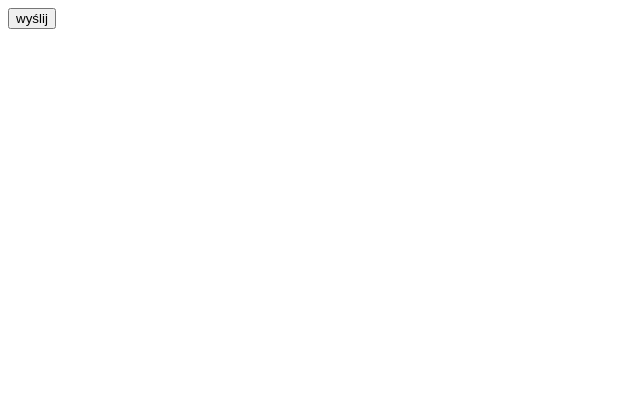
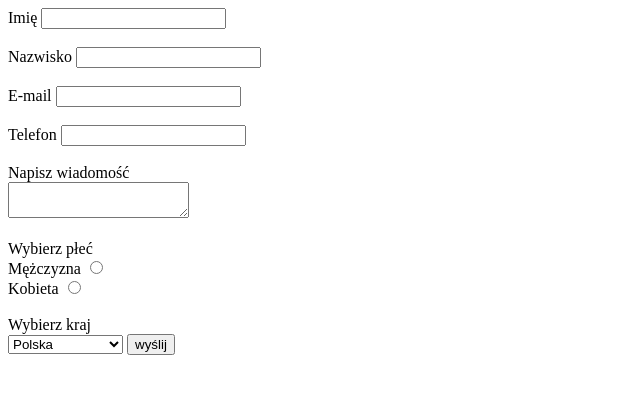
Before and after one commit to sverd1/HTML5, a plain HTML site: page 3-formularze/index.html in a window 1280 px wide. Shown: the whole page, without its empty margins (0-640 px from the left). Drawn offline with Linux system fonts and the light colour scheme.

Commit message:
formularz kontaktowy

```diff
--- a/3-formularze/index.html
+++ b/3-formularze/index.html
@@ -1,5 +1,6 @@
 <!DOCTYPE html>
 <html lang="en">
+
 <head>
 	<meta charset="UTF-8">
 	<title>Formularz</title>
@@ -7,17 +8,47 @@
 
 <body>
 
-	<form action="">
+	<form action="https://formspree.io/szaluckim@gmail.com" method="POST">
+
+		<label for="imie">Imię</label>
+		<input type="text" name="imie" id="imie"> <br><br>
+
+		<label for="nazwisko">Nazwisko</label>
+		<input type="text" name="nazwisko" id="nazwisko"> <br><br>
+
+		<label for="mail">E-mail</label>
+		<input type="email" name="mail" id="mail"> <br><br>
+
+		<label for="phone">Telefon</label>
+		<input type="number" name="quanity" id="phone"> <br><br>
 
 
+		<label for="textarea">Napisz wiadomość</label> <br>
+		<textarea maxlength="1000" name="message" id="textarea"></textarea> <br><br>
 
+
+		Wybierz płeć <br>
+
+		<label for="male">Mężczyzna</label>
+		<input type="radio" name="gender" id="male"><br>
+
+		<label for="female">Kobieta</label>
+		<input type="radio" name="gender" id="female">
+
+		<br><br>
+
+		<label for="country">Wybierz kraj</label> <br>
+		<select name="select" id="country">
+			<option value="value1">Polska</option>
+			<option value="value2">Niemcy</option>
+			<option value="value3">Wielka Brytania</option>
+		</select>
 
 		<input type="submit" value="wyślij">
 
 
 	</form>
 
+</body>
 
-
-</body>
 </html>
```
